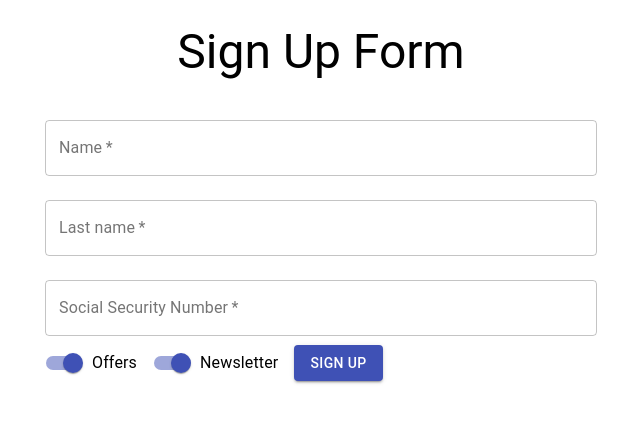
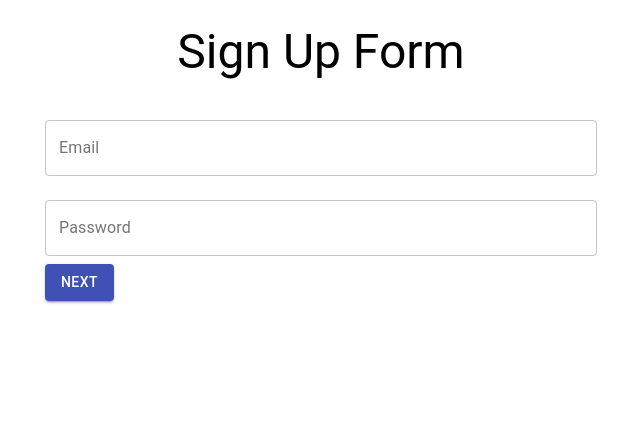
Before and after one commit to luizamedeiros/Signup-Form-react, a React (Create React App) app: page / in a window 1280 px wide. Shown: the top 422 px of the page, without its empty margins (319-959 px from the left). Built offline with nearby package versions, Linux system fonts and the light colour scheme.

Commit message:
Created new form pages

```diff
--- a/src/App.js
+++ b/src/App.js
@@ -14,7 +14,7 @@ class App extends Component{
                 py={400}
                 >Sign Up Form</Typography>
                 </Box>
-                <SignUpForm onSubmit={onFormSubmit} checkSSN={checkSSN}/>
+                <SignUpForm onFormSubmit={onFormSubmit} checkSSN={checkSSN}/>
             </Container>
         );
     }
--- /dev/null
+++ b/src/components/SignUpForm/DeliveryData.jsx
@@ -0,0 +1,67 @@
+import React from 'react';
+import {TextField, Button} from "@material-ui/core"
+
+function DeliveryData({onFormSubmit}){
+    return(
+        <form
+        onSubmit={(e)=> {
+            e.preventDefault();
+            onFormSubmit();
+        }}>
+            <TextField
+            type="number"
+            label="ZIP code/CEP"
+            id="zipcep"
+            variant="outlined"
+            margin="normal"/>
+
+            <TextField
+            type="text"
+            label="Street"
+            id="street"
+            variant="outlined"
+            fullWidth
+            margin="normal"/>
+
+            <TextField
+            type="text"
+            label="Apartment number"
+            id="ap"
+            variant="outlined"
+            margin="normal"/>
+
+            <TextField
+            type="text"
+            label="City"
+            id="city"
+            variant="outlined"
+            margin="normal"/>
+
+            <TextField
+            type="text"
+            label="State"
+            id="state"
+            variant="outlined"
+            margin="normal"/>
+
+            {/*
+            <Button
+            variant="contained"
+            color="primary">
+                Return
+            </Button>
+            */}
+
+            <Button
+            variant="contained"
+            color="primary"
+            fullWidth
+            >
+                Sign Up
+            </Button>
+
+        </form>
+    );
+}
+
+export default DeliveryData;
--- /dev/null
+++ b/src/components/SignUpForm/PersonalData.jsx
@@ -0,0 +1,97 @@
+import React,{useState} from 'react';
+import {Button, TextField, Switch, FormControlLabel} from '@material-ui/core';
+
+function PersonalData({onFormSubmit, checkSSN}){
+    const [name, setName] = useState("");
+    const [lastname, setLastname] = useState("");
+    const [ssn, setSsn] = useState("");
+    const [offers, setOffers] = useState(true);
+    const [newsletter, setNewsletter] = useState(true);
+    const [error, setError] = useState({ssn:{valid: true, msg:""}})
+
+    return(
+        <form
+        onSubmit={(e)=>{
+            e.preventDefault();
+            onFormSubmit();
+        }}
+        >
+            <TextField
+            value={name}
+            onChange={(e)=> {
+                setName(e.target.value);
+            }}
+            id="name"
+            label="Name"
+            variant="outlined"
+            fullWidth
+            required={true}
+            margin="normal"/>
+
+            <TextField
+            value={lastname}
+            onChange={(e)=> {
+                setLastname(e.target.value);
+            }}
+            id="lastname"
+            label="Last name"
+            variant="outlined"
+            fullWidth
+            required={true}
+            margin="normal"/>
+
+            <TextField id="ssn"
+            value={ssn}
+            onChange={(e)=>{
+                setSsn(e.target.value)
+            }}
+            onBlur={(e)=>{
+                const validSSN = checkSSN(ssn);
+                setError({ssn: validSSN})
+            }}
+            error={!error.ssn.valid}
+            helperText={error.ssn.msg}
+            label="Social Security Number"
+            variant="outlined"
+            fullWidth
+            required={true}
+            margin="normal"/>
+
+            <FormControlLabel
+            control={
+                <Switch
+                checked={offers}
+                onChange={(e) => {
+                    setOffers(e.target.checked);
+                }}
+                name="Offers"
+                color="primary"
+            />}
+            label="Offers"/>
+
+
+            <FormControlLabel
+            control={
+                <Switch
+                checked={newsletter}
+                onChange={(e) => {
+                    setNewsletter(e.target.checked);
+                }}
+                name="Newsletter"
+                color="primary"
+            />}
+            label="Newsletter"/>
+
+            {/*
+            <Button
+            variant="contained"
+            color="primary">
+                Return
+            </Button>
+            */}
+            <Button variant='contained' color='primary' type="submit">Next</Button>
+        </form>
+    );
+}
+
+export default PersonalData;
--- a/src/components/SignUpForm/SignUpForm.jsx
+++ b/src/components/SignUpForm/SignUpForm.jsx
@@ -1,89 +1,32 @@
-import React,{useState} from 'react';
-import {Button, TextField, Switch, FormControlLabel} from '@material-ui/core';
+import React,{Fragment, useState} from 'react';
+import {Typography} from '@material-ui/core';
+import PersonalData from './PersonalData';
+import UserData from './UserData';
+import DeliveryData from './DeliveryData'
 
-function SignUpForm({onSubmit, checkSSN}){
-    const [name, setName] = useState("");
-    const [lastname, setLastname] = useState("");
-    const [ssn, setSsn] = useState("");
-    const [offers, setOffers] = useState(true);
-    const [newsletter, setNewsletter] = useState(true);
-    const [error, setError] = useState({ssn:{valid: true, msg:""}})
+function SignUpForm({onFormSubmit, checkSSN}){
+    const[stage, setStage] = useState(0);
+    function nextStage(){
+        setStage(stage+1);
+    }
+
+    function currentFormPage(stage){
+        switch(stage){
+            case 0:
+                return <UserData onFormSubmit={nextStage}/>;
+            case 1:
+                return <PersonalData onFormSubmit={nextStage} checkSSN={checkSSN}/>;
+            case 2:
+                return <DeliveryData onFormSubmit={onFormSubmit}/>;
+            default:
+                return <Typography>Oops!</Typography>
+        }
+    }
 
     return(
-        <form
-        onSubmit={(e)=>{
-            e.preventDefault();
-            onSubmit({name,lastname,ssn,offers,newsletter})
-        }}
-        >
-            <TextField
-            value={name}
-            onChange={(e)=> {
-                setName(e.target.value);
-            }}
-            id="name"
-            label="Name"
-            variant="outlined"
-            fullWidth
-            required={true}
-            margin="normal"/>
-
-            <TextField
-            value={lastname}
-            onChange={(e)=> {
-                setLastname(e.target.value);
-            }}
-            id="lastname"
-            label="Last name"
-            variant="outlined"
-            fullWidth
-            required={true}
-            margin="normal"/>
-
-            <TextField id="ssn"
-            value={ssn}
-            onChange={(e)=>{
-                setSsn(e.target.value)
-            }}
-            onBlur={(e)=>{
-                const validSSN = checkSSN(ssn);
-                setError({ssn: validSSN})
-            }}
-            error={!error.ssn.valid}
-            helperText={error.ssn.msg}
-            label="Social Security Number"
-            variant="outlined"
-            fullWidth
-            required={true}
-            margin="normal"/>
-
-            <FormControlLabel
-            control={
-                <Switch
-                checked={offers}
-                onChange={(e) => {
-                    setOffers(e.target.checked);
-                }}
-                name="Offers"
-                color="primary"
-            />}
-            label="Offers"/>
-
-
-            <FormControlLabel
-            control={
-                <Switch
-                checked={newsletter}
-                onChange={(e) => {
-                    setNewsletter(e.target.checked);
-                }}
-                name="Newsletter"
-                color="primary"
-            />}
-            label="Newsletter"/>
-
-            <Button variant='contained' color='primary' type="submit">Sign up</Button>
-        </form>
+        <Fragment>
+            {currentFormPage(stage)}
+        </Fragment>
     );
 }
 
--- /dev/null
+++ b/src/components/SignUpForm/UserData.jsx
@@ -0,0 +1,49 @@
+import React from 'react';
+import {TextField, Button} from '@material-ui/core'
+
+function UserData({onFormSubmit}){
+    return(
+        <form
+        onSubmit={(e)=>{
+            e.preventDefault();
+            let checker=e.target.value;
+            onFormSubmit(checker)
+        }}
+        >
+            <TextField
+            id='email'
+            label="Email"
+            type="text"
+            margin="normal"
+            variant="outlined"
+            fullWidth
+            />
+
+            <TextField
+            id="password"
+            type="password"
+            label="Password"
+            margin="normal"
+            variant="outlined"
+            fullWidth
+            />
+
+            {/*
+            <Button
+            variant="contained"
+            color="primary">
+                Return
+            </Button>
+            */}
+
+            <Button
+            type="submit"
+            variant="contained"
+            color= "primary">
+                Next
+            </Button>
+        </form>
+    );
+}
+
+export default UserData;
```
